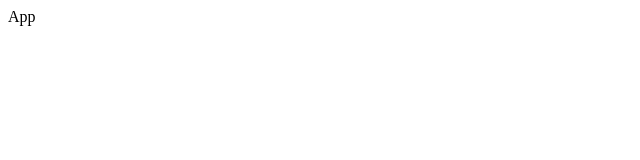
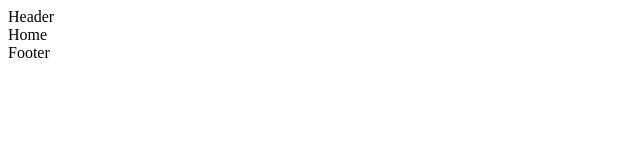
Before and after one commit to MehfoozurRehman/readymaid-web, a React (Vite) app: page / in a window 1280 px wide. Shown: the top 160 px of the page, without its empty margins (0-640 px from the left). Built offline with nearby package versions, Linux system fonts and the light colour scheme.

Commit message:
base done

```diff
--- a/src/App.jsx
+++ b/src/App.jsx
@@ -1,5 +1,15 @@
 import React from "react";
+import Footer from "./components/Footer";
+import Header from "./components/Header";
+import Home from "./screens/Home";
+import "./App.scss";
 
 export default function App() {
-  return <div>App</div>;
+  return (
+    <>
+      <Header />
+      <Home />
+      <Footer />
+    </>
+  );
 }
--- /dev/null
+++ b/src/components/Footer.jsx
@@ -0,0 +1,5 @@
+import React from "react";
+
+export default function Footer() {
+  return <div>Footer</div>;
+}
--- /dev/null
+++ b/src/components/Header.jsx
@@ -0,0 +1,5 @@
+import React from "react";
+
+export default function Header() {
+  return <div>Header</div>;
+}
--- /dev/null
+++ b/src/screens/Home.jsx
@@ -0,0 +1,5 @@
+import React from "react";
+
+export default function Home() {
+  return <div>Home</div>;
+}
```
Also changed, not shown: package.json (+4 -4 lines), src/main.jsx (+3 -4 lines), src/App.scss (added), 1 other file (tests, documents, lock files or other folders).
